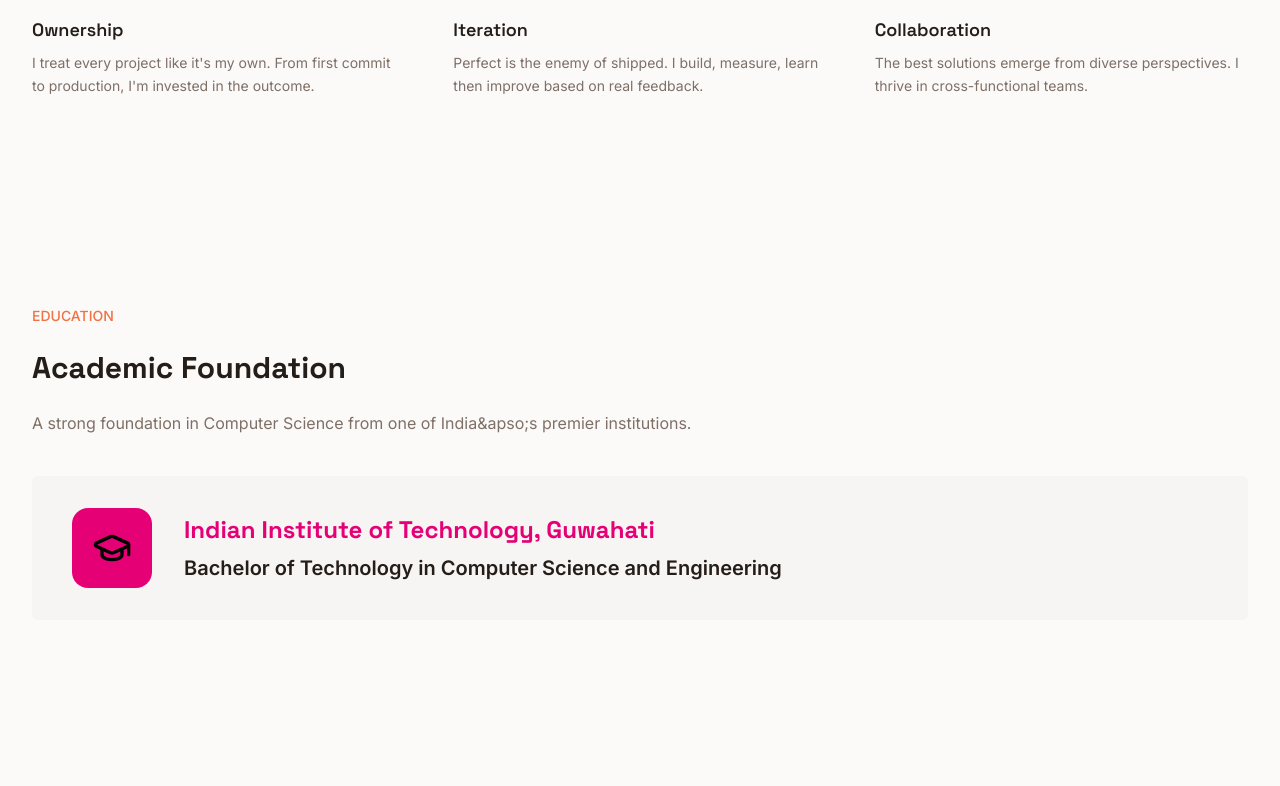
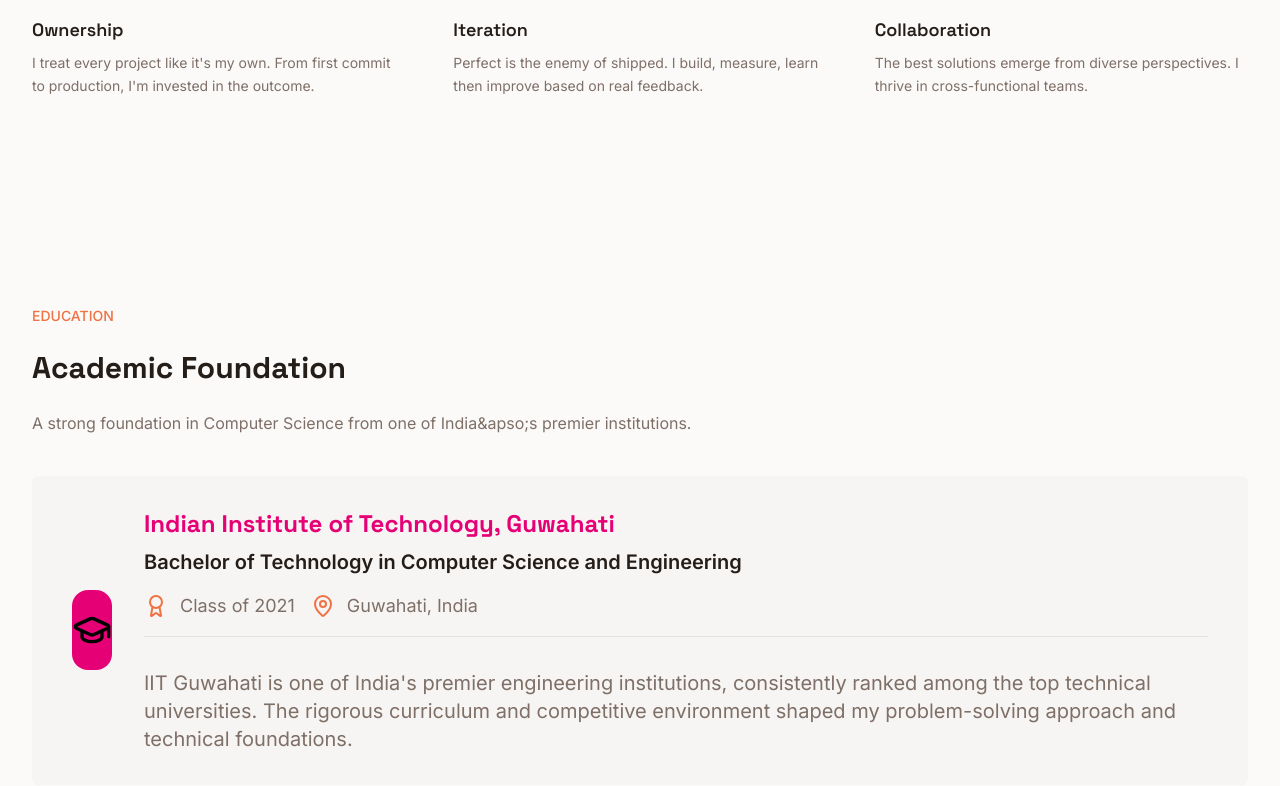
Before and after one commit to Ashu112/Portfolio-v2, a Next.js app: page / in a window 1280 px wide. Shown: the part 2408-3194 px from the top of the page. Built offline with nearby package versions, Linux system fonts and the light colour scheme.

Commit message:
Card UI ready

```diff
--- a/src/components/Education.tsx
+++ b/src/components/Education.tsx
@@ -1,4 +1,4 @@
-import { GraduationCap } from 'lucide-react';
+import { Award, GraduationCap, MapPin } from 'lucide-react';
 
 export default function Education() {
   return (
@@ -27,6 +27,32 @@
                   Bachelor of Technology in Computer Science and Engineering
                 </p>
               </div>
+
+              {/* education info */}
+              <div className="flex items-center gap-4">
+                <div className="flex items-center gap-3">
+                  <Award className="text-primary h-6 w-6" />
+                  <p className="text-muted-foreground text-lg">Class of 2021</p>
+                </div>
+
+                <div className="flex items-center gap-3">
+                  <MapPin className="text-primary h-6 w-6" />
+                  <p className="text-muted-foreground text-lg">
+                    Guwahati, India
+                  </p>
+                </div>
+              </div>
+
+              {/* Education description */}
+              <div className="border-border border-t pt-8">
+                <p className="text-muted-foreground text-xl">
+                  IIT Guwahati is one of India&apos;s premier engineering
+                  institutions, consistently ranked among the top technical
+                  universities. The rigorous curriculum and competitive
+                  environment shaped my problem-solving approach and technical
+                  foundations.
+                </p>
+              </div>
             </div>
           </div>
         </div>
```
